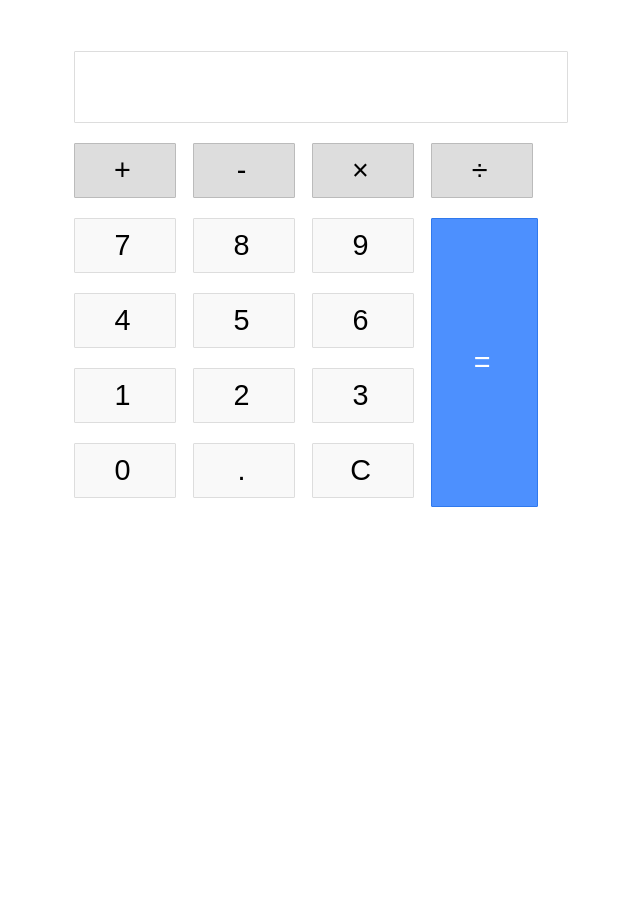
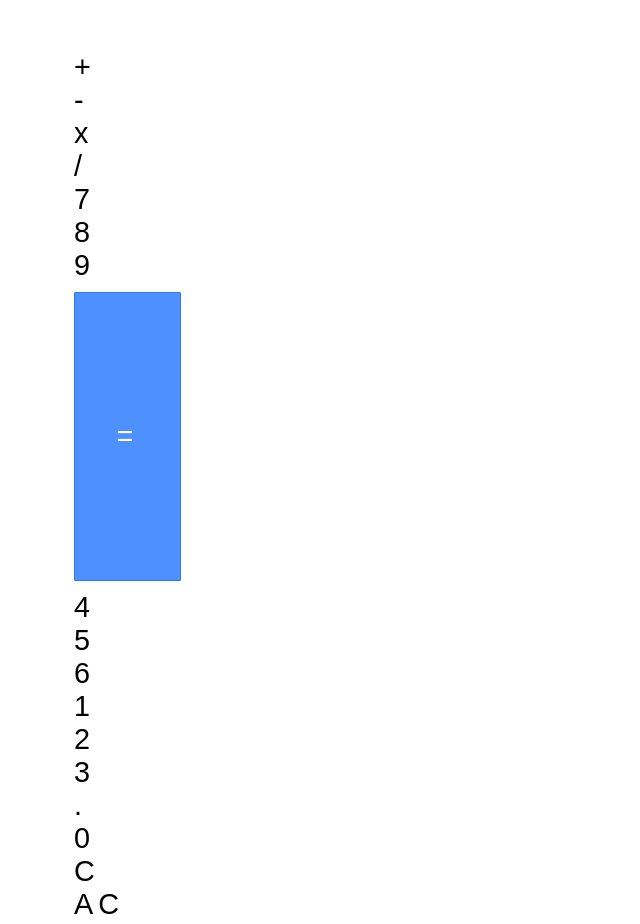
Before and after one commit to aryan-lem/Calculator_basic, a plain HTML site: page index.html in a window 1280 px wide. Shown: the whole page, without its empty margins (316-956 px from the left). Before the commit the page ends 800 px from the top, so only its background shows below. Drawn offline with Linux system fonts and the light colour scheme.

Commit message:
new skeleton

```diff
--- a/index.html
+++ b/index.html
@@ -7,37 +7,26 @@
     <link rel="stylesheet" href="style.css">
 </head>
 <body>
-    <div class="input" id="input"></div>
-    <div class="buttons">
-        <div class="operators">
-          <div>+</div>
-          <div>-</div>
-          <div>&times;</div>
-          <div>&divide;</div>
-        </div>
-        <div class="leftPanel">
-            <div class="numbers">
-              <div>7</div>
-              <div>8</div>
-              <div>9</div>
-            </div>
-            <div class="numbers">
-                <div>4</div>
-                <div>5</div>
-                <div>6</div>
-            </div>
-            <div class="numbers">
-                <div>1</div>
-                <div>2</div>
-                <div>3</div>
-            </div>
-            <div class="numbers">
-                <div>0</div>
-                <div>.</div>
-                <div id="clear">C</div>
-            </div>
-        </div>
-        <div class="equal" id="result">=</div>
+    <div class="cont">
+        <div id="screen" class="box"><p id="screen1"></p></div>
+        <div id ="plus" class="box op">+</div>
+        <div id ="minus" class="box op">-</div>
+        <div id ="mul" class="box op">x</div>
+        <div id ="divi" class="box op">/</div>
+        <div id="7" class="box num">7</div>
+        <div id="8" class="box num">8</div>
+        <div id="9" class="box num">9</div>
+        <div class="box equal" id="equals">=</div>
+        <div id="4" class="box num">4</div>
+        <div id="5" class="box num">5</div>
+        <div id="6" class="box num">6</div>
+        <div id="1" class="box num">1</div>
+        <div id="2" class="box num">2</div>
+        <div id="3" class="box num">3</div>
+        <div id="point" class="box num">.</div>
+        <div id="0" class="box num">0</div>
+        <div class="box clear">C</div>
+        <div class="box all_clear">AC</div>
     </div>
     <script src="script.js"></script>
 
--- a/style.css
+++ b/style.css
@@ -9,7 +9,6 @@ body {
 
   .calculator {
     padding: 20px;
-    -webkit-box-shadow: 0px 1px 4px 0px rgba(0, 0, 0, 0.2);
     box-shadow: 0px 1px 4px 0px rgba(0, 0, 0, 0.2);
     border-radius: 1px;
   }
@@ -29,7 +28,6 @@ body {
 
   .input:hover {
     border: 1px solid #bbb;
-    -webkit-box-shadow: inset 0px 1px 4px 0px rgba(0, 0, 0, 0.2);
     box-shadow: inset 0px 1px 4px 0px rgba(0, 0, 0, 0.2);
   }
 
```
